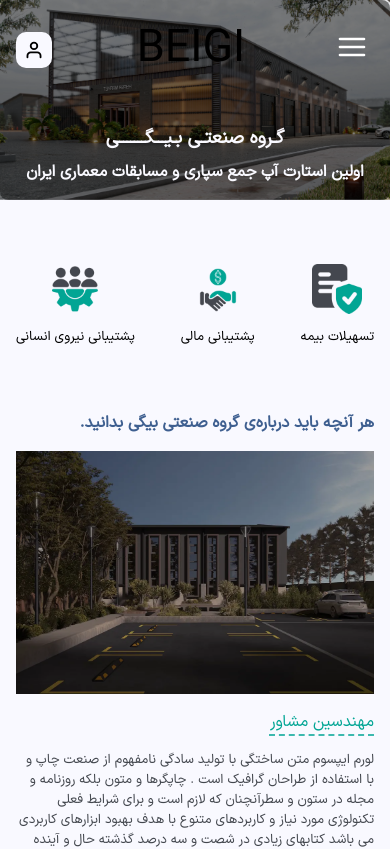
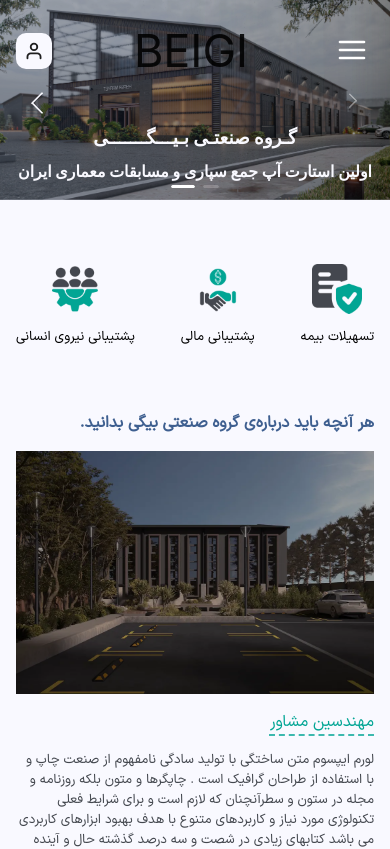
Before and after one commit to nazaninjh/sourcing, a Next.js app: page / in a window 390 px wide. Shown: the top 849 px of the page. Built offline with nearby package versions, Linux system fonts and the light colour scheme.

Commit message:
Add carouse to hero

```diff
--- a/src/assets/images/mentor/mapImages.ts
+++ b/src/assets/images/mentor/mapImages.ts
@@ -1,4 +1,7 @@
 import { StaticImageData } from "next/image";
+
+import hero1 from "@/assets/images/hero/home.webp";
+
 import mentor1 from "@/assets/images/mentor/mentor1.webp";
 import mentor2 from "@/assets/images/mentor/mentor2.webp";
 import mentor3 from "@/assets/images/mentor/mentor3.webp";
@@ -57,12 +60,16 @@ const newsImages: Record<string, StaticImageData> = {
   card1: newsCard1,
   card2: newsCard1,
 };
+const heroImages: Record<string, StaticImageData> = {
+  hero1,
+};
 const imageLists = {
   mentor: mentorImages,
   intro: introImages,
   bidding: biddingImages,
   archived: archivedImages,
   news: newsImages,
+  hero: heroImages,
 };
 
 type ImageListKey = keyof typeof imageLists;
--- a/src/components/Home/news/assets/icons/play.icon.tsx
+++ b/src/components/Home/news/assets/icons/play.icon.tsx
@@ -10,7 +10,7 @@ export default function PlayIcon(props: SVGProps<SVGSVGElement>) {
       fill="none"
       {...props}
     >
-      <g clip-path="url(#clip0_2922_2776)">
+      <g clipPath="url(#clip0_2922_2776)">
         <path
           d="M61.0463 26.6758L20.083 1.42525C17.1194 -0.399273 13.5363 -0.475131 10.4981 1.22233C7.45981 2.91951 5.646 6.01086 5.646 9.49097V59.762C5.646 65.0241 9.88591 69.3281 15.0971 69.3566L15.1395 69.3567C16.768 69.3566 18.465 68.8461 20.0501 67.879C21.3252 67.101 21.7281 65.4367 20.9502 64.1618C20.1722 62.8866 18.5077 62.4837 17.233 63.2617C16.4916 63.7138 15.7676 63.9478 15.1262 63.9476C13.16 63.9369 11.0548 62.2526 11.0548 59.7622V9.49111C11.0548 7.9982 11.8329 6.67245 13.136 5.94435C14.4393 5.21625 15.9761 5.24876 17.2458 6.0305L58.2092 31.281C59.4404 32.0391 60.1449 33.3031 60.1419 34.749C60.1389 36.1947 59.4293 37.4559 58.1913 38.2113L28.5746 56.3452C27.3007 57.1251 26.9003 58.7901 27.6803 60.0638C28.4601 61.3377 30.1251 61.7381 31.3989 60.9581L61.0121 42.8265C63.8475 41.0968 65.5442 38.0814 65.551 34.7598C65.5578 31.4386 63.8732 28.4162 61.0463 26.6758Z"
           fill="#F9F9FF"
--- a/src/components/hero/assets/texts/hero.json
+++ b/src/components/hero/assets/texts/hero.json
@@ -7,5 +7,13 @@
   "btns": {
     "competitions": "مسابقات در حال برگزاری",
     "archive": "ارشیو مسابقات"
-  }
+  },
+  "images": [
+    {
+      "src": "hero1"
+    },
+    {
+      "src": "hero1"
+    }
+  ]
 }
--- a/src/components/hero/hero.component.tsx
+++ b/src/components/hero/hero.component.tsx
@@ -1,28 +1,37 @@
 import Image from "next/image";
 import NavbarComponent from "../navbar/navbar.component";
-import homeImg from "@/assets/images/home.webp";
 
-import text from "./assets/texts/hero.json";
+import texts from "./assets/texts/hero.json";
 
-import styles from "./hero.module.scss";
 import clsx from "clsx";
 import GridImageComponent from "../shared/grid-image/gridImage.component";
+import { Carousel } from "antd";
+import { mapImages } from "@/assets/images/mentor/mapImages";
+import styles from "./hero.module.scss";
+import overlay from "@/assets/images/hero/hero-overlay.webp";
+import { isMobile } from "react-device-detect";
 
 export default function HeroComponent() {
   return (
     <div className={styles.wrapper}>
+      {!isMobile ? (
+        <Carousel arrows fade speed={1500}>
+          {texts.images.map((image, index) => (
+            <div key={image.src} className={styles["img-container"]}>
               <GridImageComponent
                 props={{
                   img: (
                     <Image
-              src={homeImg}
+                      src={mapImages("hero", image.src)}
                       alt="Home Background"
                       className={styles.img}
                       width={1440}
                       height={780}
                     />
                   ),
-          hasOverlay: true,
+                  hasOverlay: false,
+                  customOverlay:
+                    index === 0 ? <Image alt="" src={overlay} fill /> : null,
                   topChildren: {
                     direction: "start",
                     width: "100%",
@@ -37,12 +46,14 @@ export default function HeroComponent() {
                     width: "100%",
                     child: (
                       <div className={clsx(styles.texts)}>
-                <h1>{text.texts.title}</h1>
-                <h4>{text.texts.subTitle}</h4>
-                <h5>{text.texts.content}</h5>
+                        <h1>{texts.texts.title}</h1>
+                        <h4>{texts.texts.subTitle}</h4>
+                        <h5>{texts.texts.content}</h5>
                         <div className={styles.btns}>
-                  <button type="button">{text.btns.archive}</button>
-                  <button type="button">{text.btns.competitions}</button>
+                          <button type="button">{texts.btns.archive}</button>
+                          <button type="button">
+                            {texts.btns.competitions}
+                          </button>
                         </div>
                       </div>
                     ),
@@ -51,44 +62,70 @@ export default function HeroComponent() {
                     direction: "center",
                     child: (
                       <div className={clsx(styles["mobile-texts"])}>
-                <h1>{text.texts.title}</h1>
-                <h4>{text.texts.subTitle}</h4>
+                        <h1>{texts.texts.title}</h1>
+                        <h4>{texts.texts.subTitle}</h4>
                       </div>
                     ),
                   },
                 }}
               />
-      {/* <Image
-        src={homeImg}
+            </div>
+          ))}
+        </Carousel>
+      ) : (
+        texts.images.map((image) => (
+          <div key={image.src} className={styles["img-container"]}>
+            <GridImageComponent
+              props={{
+                img: (
+                  <Image
+                    src={mapImages("hero", image.src)}
                     alt="Home Background"
                     className={styles.img}
                     width={1440}
                     height={780}
                   />
-      <Image
-        src={homeMobileImg}
-        alt="Home Background"
-        className={styles["mobile-img"]}
-        width={428}
-        height={251}
-      />
-      <div className={styles.overlay} />
+                ),
+                hasOverlay: false,
+                customOverlay: <Image alt="" src={overlay} fill />,
+                topChildren: {
+                  direction: "start",
+                  width: "100%",
+                  child: (
                     <div className={styles.nav}>
                       <NavbarComponent />
                     </div>
+                  ),
+                },
+                centerChildren: {
+                  direction: "center",
+                  width: "100%",
+                  child: (
                     <div className={clsx(styles.texts)}>
-        <h1>{text.texts.title}</h1>
-        <h4>{text.texts.subTitle}</h4>
-        <h5>{text.texts.content}</h5>
+                      <h1>{texts.texts.title}</h1>
+                      <h4>{texts.texts.subTitle}</h4>
+                      <h5>{texts.texts.content}</h5>
                       <div className={styles.btns}>
-          <button type="button">{text.btns.archive}</button>
-          <button type="button">{text.btns.competitions}</button>
+                        <button type="button">{texts.btns.archive}</button>
+                        <button type="button">{texts.btns.competitions}</button>
                       </div>
                     </div>
+                  ),
+                },
+                bottomChildren: {
+                  direction: "center",
+                  child: (
                     <div className={clsx(styles["mobile-texts"])}>
-        <h1>{text.texts.title}</h1>
-        <h4>{text.texts.subTitle}</h4>
-      </div> */}
+                      <h1>{texts.texts.title}</h1>
+                      <h4>{texts.texts.subTitle}</h4>
+                    </div>
+                  ),
+                },
+              }}
+            />
+          </div>
+        ))
+      )}
     </div>
   );
 }
--- a/src/components/hero/hero.module.scss
+++ b/src/components/hero/hero.module.scss
@@ -3,26 +3,36 @@
 @use "./../../app/styles/mixins" as mixin;
 
 .wrapper {
-  display: grid;
-  grid-template-columns: 1fr;
-  grid-template-rows: 1fr;
-  grid-template-areas: "stack";
-  position: relative; // for z-index stacking context
-  width: 100%;
+  :global {
+    .ant-carousel {
+      .slick-prev,
+      .slick-next {
+        color: vars.$text-light;
+        opacity: 1;
+        inline-size: 1rem !important;
+        block-size: 1rem !important;
+        &::after {
+          inline-size: 1rem !important;
+          block-size: 1rem !important;
+        }
+      }
+      .slick-prev {
+        inset-inline-start: 2rem !important;
+      }
+      .slick-next {
+        inset-inline-end: 2rem !important;
+      }
+    }
+  }
 
-  .overlay {
-    grid-area: stack;
-    z-index: 2;
+  .img-container {
+    direction: rtl;
+    display: grid;
+    grid-template-columns: 1fr;
+    grid-template-rows: 1fr;
+    grid-template-areas: "stack";
+    position: relative; // for z-index stacking context
     width: 100%;
-    height: 100%;
-    background:
-      linear-gradient(0deg, rgba(40, 49, 71, 0.1), rgba(34, 42, 60, 0.2)),
-      linear-gradient(
-        180deg,
-        rgba(0, 0, 0, 0) 42.49%,
-        rgba(0, 0, 0, 0.5) 90%,
-        rgba(0, 0, 0, 0.9) 99.69%
-      );
   }
 
   .img {
--- a/src/components/shared/grid-image/gridImage.component.tsx
+++ b/src/components/shared/grid-image/gridImage.component.tsx
@@ -3,6 +3,7 @@ import styles from "./gridImage.module.scss";
 type IProps = {
   img: ReactNode;
   hasOverlay: boolean;
+  customOverlay?: ReactNode;
   topChildren?: {
     direction: "end" | "start" | "center";
     child: ReactNode;
@@ -25,6 +26,9 @@ export default function GridImageComponent({ props }: { props: IProps }) {
       {props.img}
 
       {props.hasOverlay && <div className={styles.overlay} />}
+      {props.customOverlay && (
+        <div className={styles["custom-overlay"]}>{props.customOverlay}</div>
+      )}
 
       <div
         className={styles["top-children-container"]}
--- a/src/components/shared/grid-image/gridImage.module.scss
+++ b/src/components/shared/grid-image/gridImage.module.scss
@@ -21,6 +21,16 @@
     }
   }
 
+  .custom-overlay {
+    position: absolute;
+    inset: 0;
+
+    z-index: 2;
+
+    width: 100%;
+    max-width: 100%;
+    height: 100%;
+  }
   .overlay {
     @extend %overlay;
     position: absolute;
```
Also changed, not shown: src/assets/images/hero/hero-overlay.webp (added), src/assets/images/hero/home.webp (renamed from src/assets/images/home.webp). Lines whose indentation alone changed are shown as unchanged.
